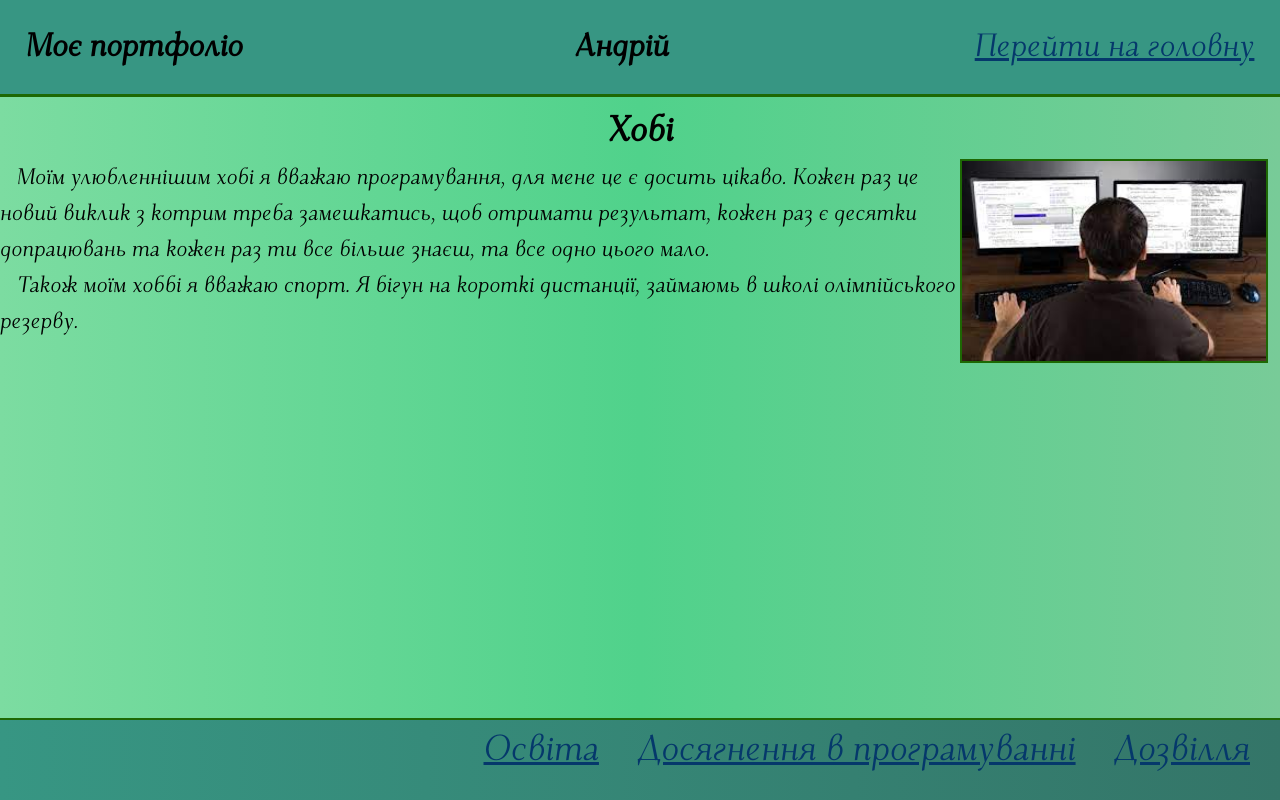
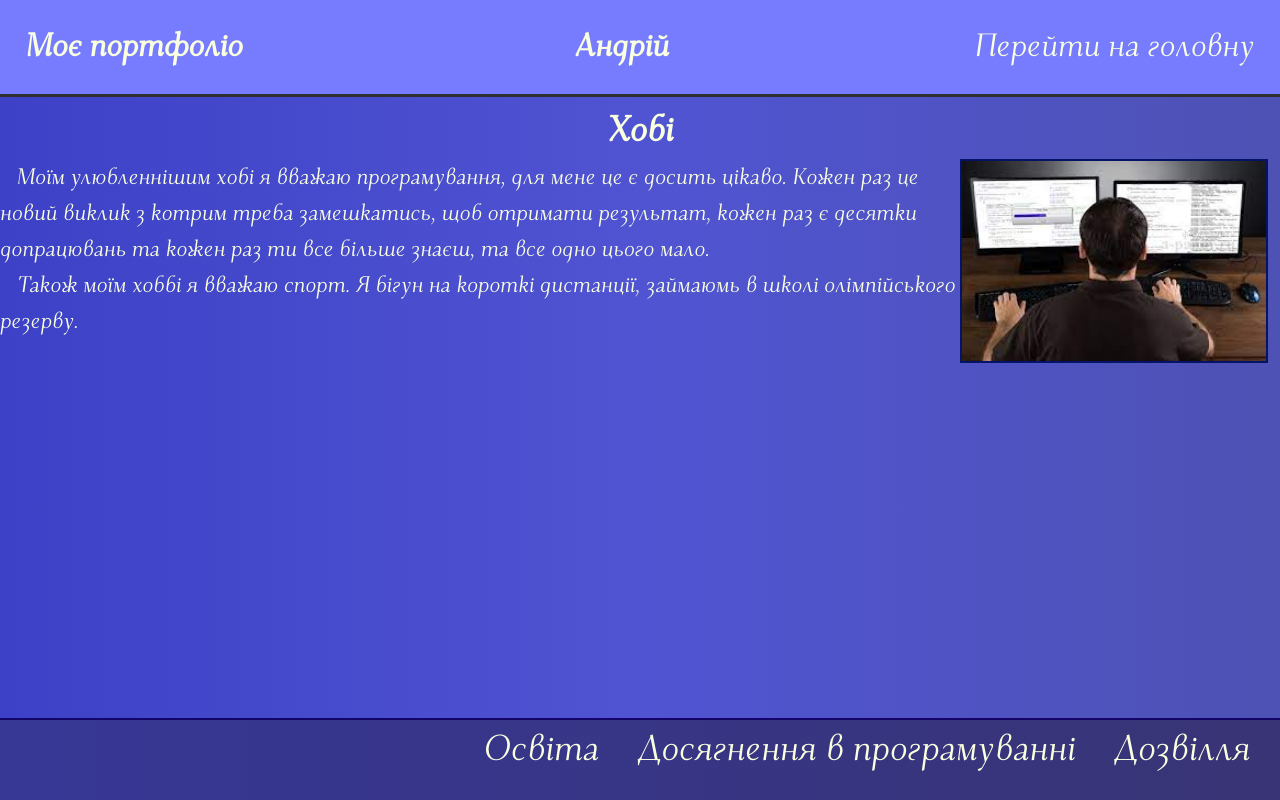
Before and after one commit to PrymushAnton/my_portfolio, a Django app: page /andrey/hobbies/ in a window 1280 px wide. Run offline with Django 4.2, Linux system fonts and the light colour scheme.

Commit message:
update colors site

```diff
--- a/project_site/progect/andrey/static/andrey/css/style.css
+++ b/project_site/progect/andrey/static/andrey/css/style.css
@@ -26,7 +26,7 @@
 }
 img {
     width: 95%;
-    border: 2px solid #1d6804;
+    border: 2px solid #041368;
 }
 .foot, footer{
     position: absolute;
@@ -36,8 +36,8 @@
     width: 100%;
     height: 80px;
     font-size: 150%;
-    border-top: 2px solid #1d6804;
-    background: linear-gradient(to right, #379683, #347568);
+    border-top: 2px solid #150468;
+    background: linear-gradient(to right, #373796, #383475);
 }
 footer a{
     margin-right: 30px;
--- a/project_site/progect/main/static/main/css/style.css
+++ b/project_site/progect/main/static/main/css/style.css
@@ -1,6 +1,10 @@
 @font-face {
     font-family: 'MyFont';
     src: url('/static/main/font/font.otf') format('opentype');
+}
+
+*{
+    color: #faffe0;
 }
 
 html, body{
@@ -11,17 +15,17 @@
     /* overflow: hidden; */
 }
 body{
-    background: linear-gradient(to left, #78cb98, #50d28b, #7cdca1);
+    background: linear-gradient(to left, #4e52b4, #5054d2, #3c41c7);
     background-repeat: repeat-y;
     display: inline-block;
     font-family: 'MyFont', sans-serif;
 }
 header{
-    background: #379683;
+    background: #777cff;
     display: flex;
     justify-content: space-between;
     align-items: center;
-    border-bottom: 3px solid #1d6804;
+    border-bottom: 3px solid #2f2f2f;
 }
 header h1{
     margin-left: 2%;
@@ -32,7 +36,8 @@
 }
 
 a{
-    color: #05386B  ;
+    color: #faffe0;
+    text-decoration: 0;
 }
 
 header a{
```
